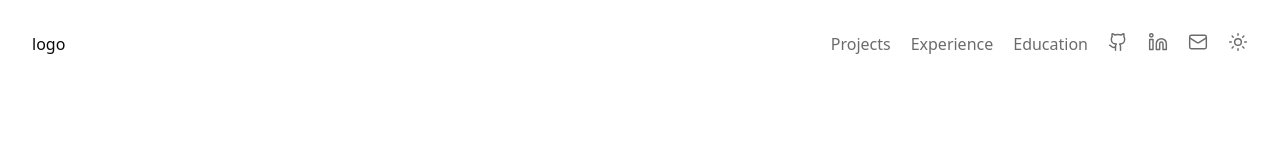
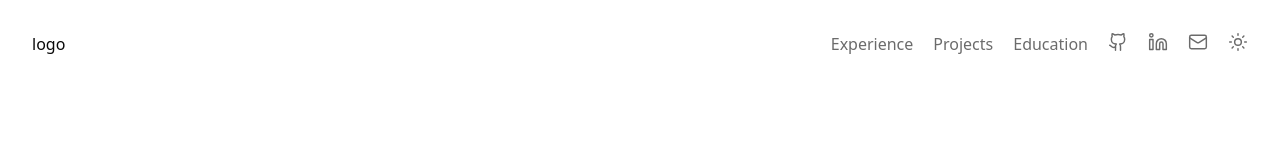
Before and after one commit to emanpecson/portfolio, a Next.js app: page / in a window 1280 px wide. Shown: the top 150 px of the page. Built offline with nearby package versions, Linux system fonts and the light colour scheme.

Commit message:
refactor: :recycle: display labeled-routes as icons on smaller-view

```diff
--- a/src/components/Header.tsx
+++ b/src/components/Header.tsx
@@ -15,13 +15,19 @@ export default function Header() {
       <Link href="/">logo</Link>
       <div className="flex space-x-5">
         {routes.map((route, i) => (
+          <div key={i}>
+            <div className="sm:block hidden">
               <Link
-            key={i}
                 className="font-medium opacity-60 hover:opacity-100 transition-opacity duration-150"
                 href={route.path}
               >
                 {route.label}
               </Link>
+            </div>
+            <div className="sm:hidden block">
+              <IconLinkButton icon={route.icon} href={route.path} />
+            </div>
+          </div>
         ))}
 
         <IconLinkButton icon={GithubIcon} href="https://github.com/emanpecson/portfolio" />
--- a/src/data/routes.ts
+++ b/src/data/routes.ts
@@ -1,7 +1,8 @@
 import { RouteType } from '@/types/RouteType';
+import { BriefcaseBusinessIcon, GraduationCapIcon, LightbulbIcon } from 'lucide-react';
 
 export const routes: RouteType[] = [
-  { label: 'Projects', path: '/projects' },
-  { label: 'Experience', path: '/experience' },
-  { label: 'Education', path: '/education' },
+  { label: 'Experience', path: '/experience', icon: BriefcaseBusinessIcon },
+  { label: 'Projects', path: '/projects', icon: LightbulbIcon },
+  { label: 'Education', path: '/education', icon: GraduationCapIcon },
 ];
--- a/src/types/RouteType.ts
+++ b/src/types/RouteType.ts
@@ -1,4 +1,7 @@
+import { LucideIcon } from 'lucide-react';
+
 export type RouteType = {
   label: string;
   path: string;
+  icon: LucideIcon;
 };
```
Lines whose indentation alone changed are shown as unchanged.
